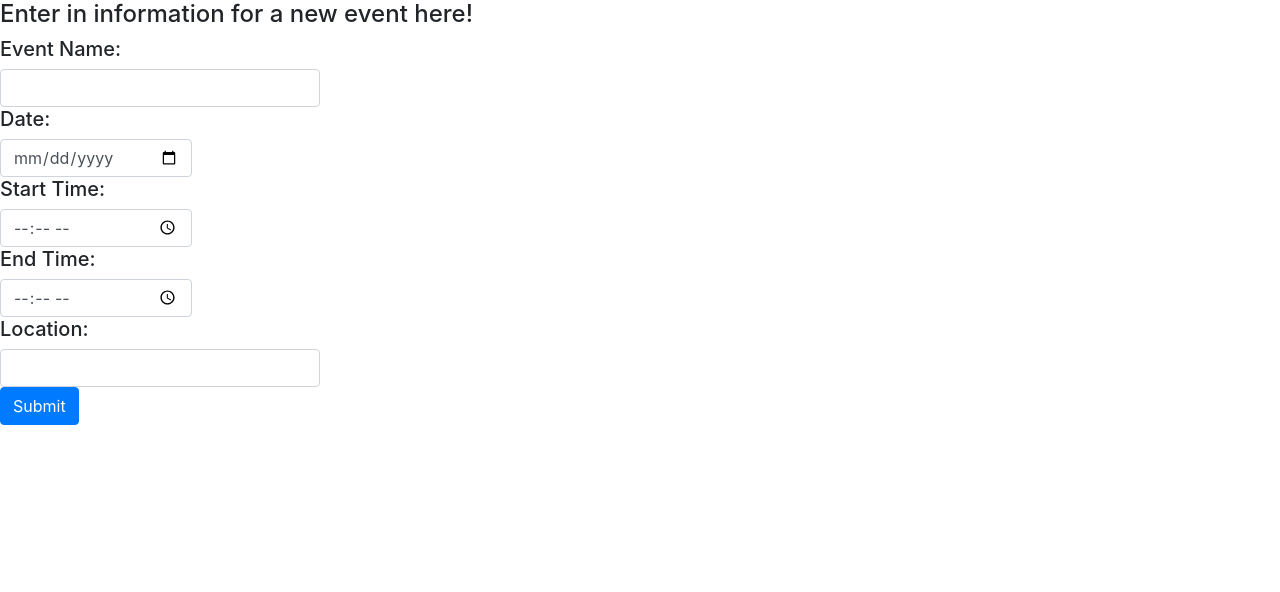
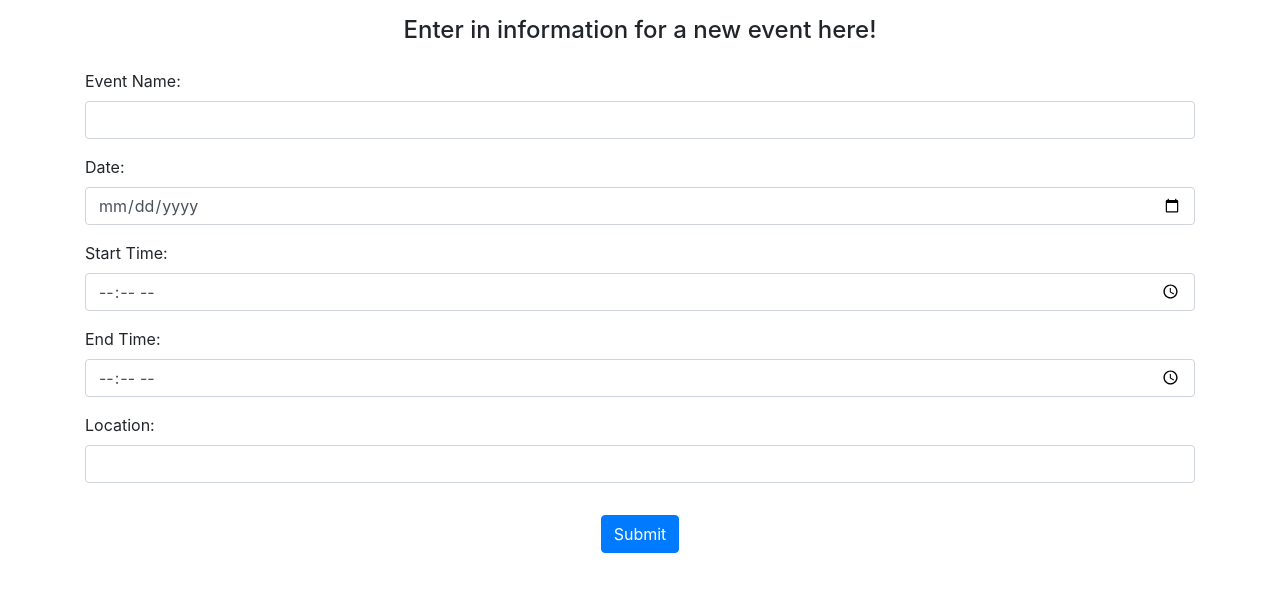
Before and after one commit to sthiringer/cs4750-project, a PHP site: page /zookeeper/addEvents.html in a window 1280 px wide. Shown: the top 592 px of the page. Run offline with PHP 8.4, Linux system fonts and the light colour scheme.

Commit message:
Changed html for addEvents and addAnimal files, and also changed the index.php for zookeepers

```diff
--- a/zookeeper/addEvents.html
+++ b/zookeeper/addEvents.html
@@ -1,19 +1,38 @@
 <html>
 <head>
+  <meta charset="utf-8">
+
+  <title>Insert Event Page</title>
+
   <link rel="stylesheet" href="https://stackpath.bootstrapcdn.com/bootstrap/4.3.1/css/bootstrap.min.css" integrity="sha384-ggOyR0iXCbMQv3Xipma34MD+dH/1fQ784/j6cY/iJTQUOhcWr7x9JvoRxT2MZw1T" crossorigin="anonymous">
+
 </head>
 <body>
 
-  <h4>Enter in information for a new event here!</h4>
-  <form class="form-group" action="addEvent.php" method="post">
-    <h5>Event Name: </h5><input style="max-width:25%" class="form-control" type="text" name="event_name">
-    <h5>Date: </h5><input style="max-width:15%" class="form-control" type="date" name="date">
-    <h5>Start Time: </h5><input style="max-width:15%" class="form-control" type="time" name="start">
-    <h5>End Time: </h5><input style="max-width:15%" class="form-control" type="time" name="end">
-    <h5>Location: </h5><input style="max-width:25%" class="form-control" type="text" name="location">
-
-    <input class="btn btn-primary" type="submit">
-  </form>
+  <div class="container text-center p-3">
+    <h4>Enter in information for a new event here!</h4>
+  </div>
+  <div class="container">
+    <form action="addEvent.php" method="post">
+      <div class="form-group">
+	<label for="eventname">Event Name: </label><input class="form-control" type="text" name="eventname" id="eventname" required>
+	</div>
+      <div class="form-group">
+	<label for="date">Date: </label><input class="form-control" type="date" name="date" id="date" required>
+	</div>
+      <div class="form-group">
+	<label for="start">Start Time: </label><input class="form-control" type="time" name="start" id="start" required>
+	</div>
+      <div class="form-group">
+	<label for="end">End Time: </label><input class="form-control" type="time" name="end" id="end" required>
+	</div>
+      <div class="form-group">
+	<label for="location">Location: </label><input class="form-control" type="text" name="location" id="location" required>
+	</div>
+      <div class="container text-center p-3">
+	<input class="btn btn-primary" type="submit">
+      </div>
+    </form>
 
 </body>
 </html>
```
Also changed, not shown: zookeeper/addAnimals.html (+34 -7 lines), zookeeper/index.php (+14 -8 lines).
